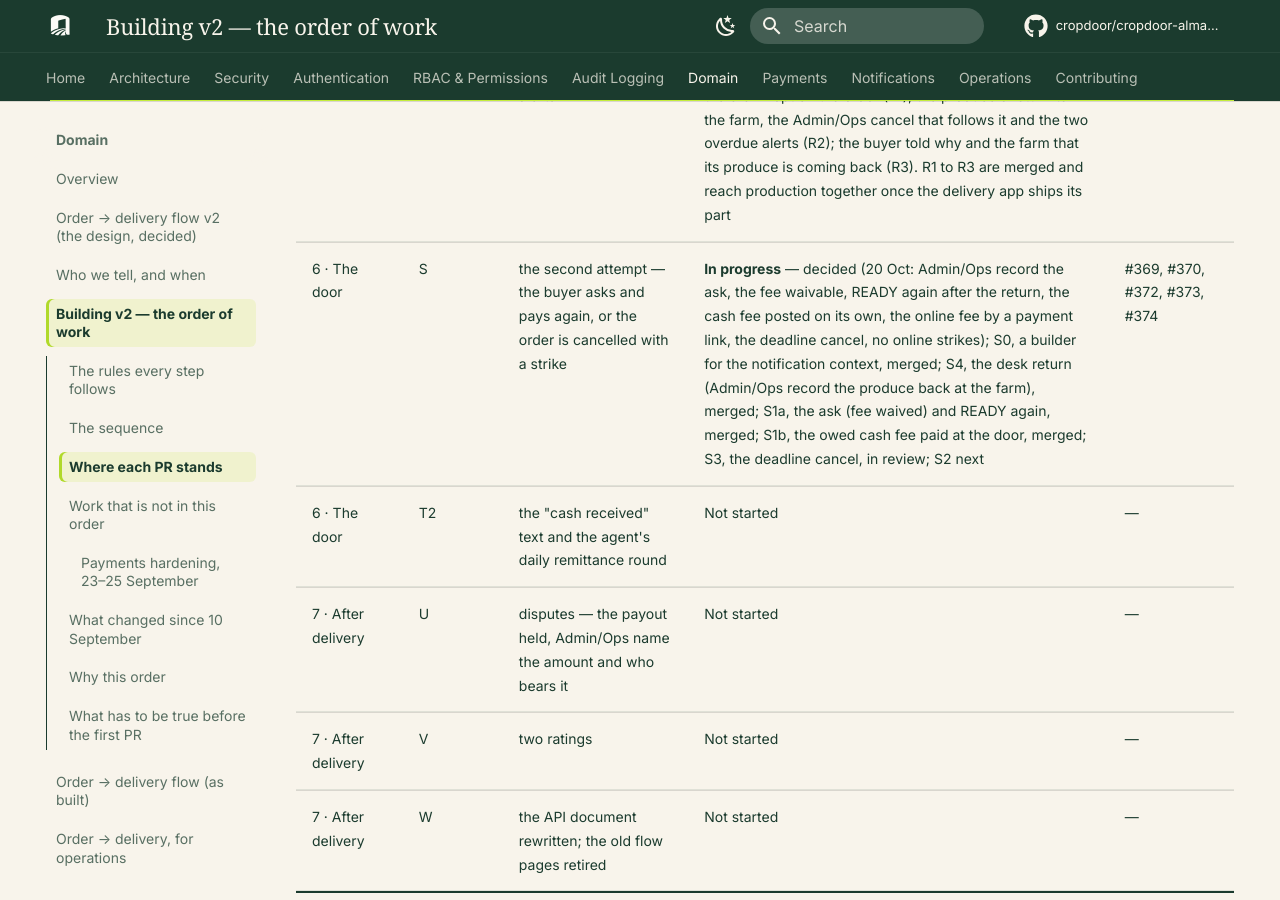
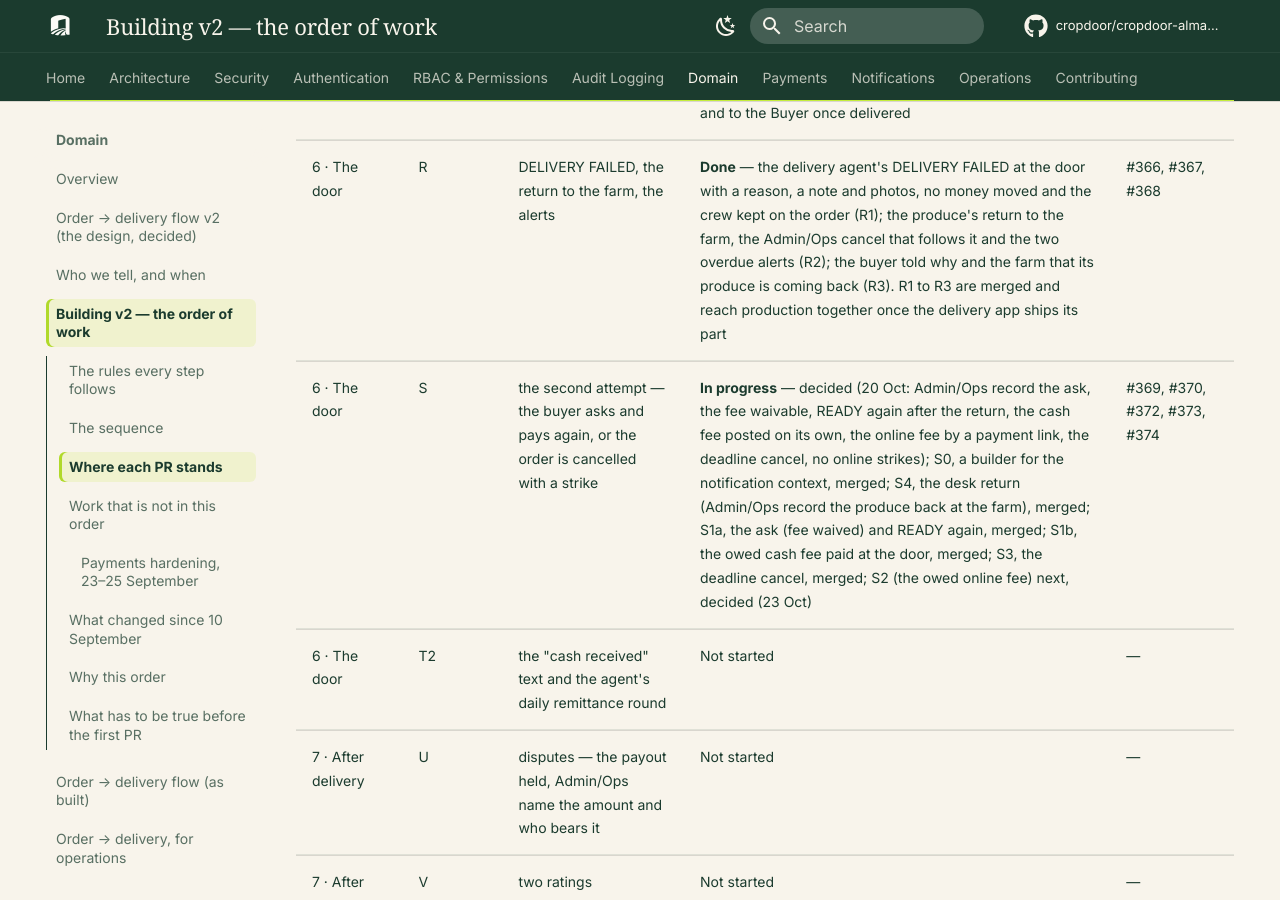
Before and after one commit to cropdoor/cropdoor-almanac, an MkDocs documentation site: the page built from docs/domain/order-delivery-flow-v2-build-order.md, in a window 1280 px wide and 900 px high, scrolled down 8743 px. Built offline with MkDocs 1.6.1 and Material for MkDocs 9.7.7, drawn with Linux system fonts in a browser that asks for light colours; some web fonts are replaced; comment, search, counter and statistics services are not loaded.

Commit message:
build order: S3, the deadline cancel, merged (#374)

```diff
--- a/docs/domain/order-delivery-flow-v2-build-order.md
+++ b/docs/domain/order-delivery-flow-v2-build-order.md
@@ -79,7 +79,7 @@ The one place that says what is finished. A PR is **Done** only once it is merge
 | 6 · The door | P | the handoff code — sent at placement, verified at the door with no signal | **Done** — the code sent at placement and checked online at the door on every order, with try limits, resend, "buyer has no code" and the Admin/Ops list; the no-signal door waits for the mobile apps (CTO, 17 Oct) | #364 |
 | 6 · The door | Q | the delivery photo, required | **Done** — 1–3 photos of the produce required at the door, stored in the private evidence bucket, shown to Admin/Ops and to the Buyer once delivered | #365 |
 | 6 · The door | R | DELIVERY FAILED, the return to the farm, the alerts | **Done** — the delivery agent's DELIVERY FAILED at the door with a reason, a note and photos, no money moved and the crew kept on the order (R1); the produce's return to the farm, the Admin/Ops cancel that follows it and the two overdue alerts (R2); the buyer told why and the farm that its produce is coming back (R3). R1 to R3 are merged and reach production together once the delivery app ships its part | #366, #367, #368 |
-| 6 · The door | S | the second attempt — the buyer asks and pays again, or the order is cancelled with a strike | **In progress** — decided (20 Oct: Admin/Ops record the ask, the fee waivable, READY again after the return, the cash fee posted on its own, the online fee by a payment link, the deadline cancel, no online strikes); S0, a builder for the notification context, merged; S4, the desk return (Admin/Ops record the produce back at the farm), merged; S1a, the ask (fee waived) and READY again, merged; S1b, the owed cash fee paid at the door, merged; S3, the deadline cancel, in review; S2 next | #369, #370, #372, #373, #374 |
+| 6 · The door | S | the second attempt — the buyer asks and pays again, or the order is cancelled with a strike | **In progress** — decided (20 Oct: Admin/Ops record the ask, the fee waivable, READY again after the return, the cash fee posted on its own, the online fee by a payment link, the deadline cancel, no online strikes); S0, a builder for the notification context, merged; S4, the desk return (Admin/Ops record the produce back at the farm), merged; S1a, the ask (fee waived) and READY again, merged; S1b, the owed cash fee paid at the door, merged; S3, the deadline cancel, merged; S2 (the owed online fee) next, decided (23 Oct) | #369, #370, #372, #373, #374 |
 | 6 · The door | T2 | the "cash received" text and the agent's daily remittance round | Not started | — |
 | 7 · After delivery | U | disputes — the payout held, Admin/Ops name the amount and who bears it | Not started | — |
 | 7 · After delivery | V | two ratings | Not started | — |
```
